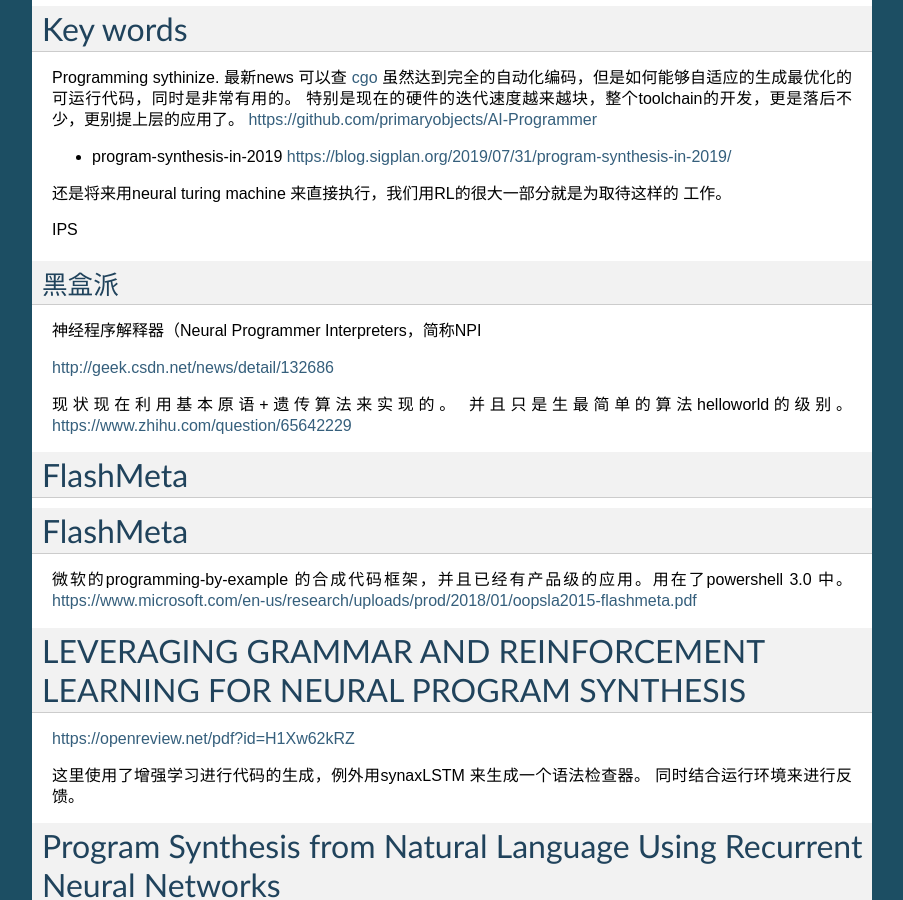
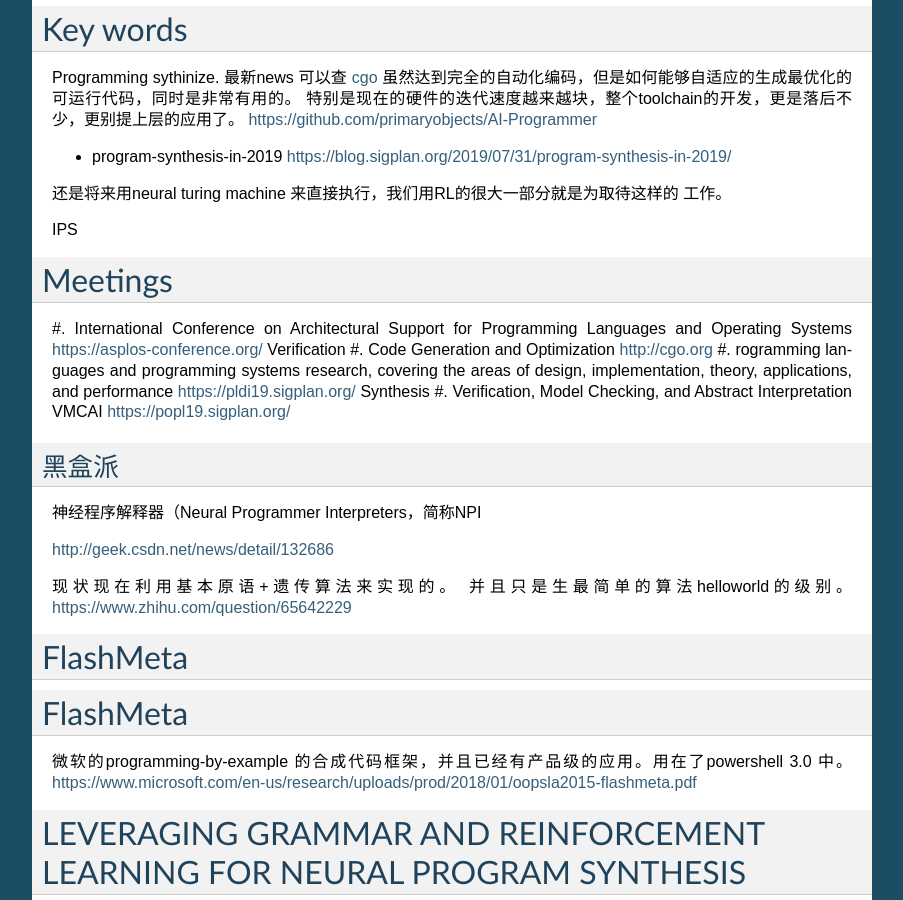
Before and after one commit to gwli/Programming, a Sphinx documentation site: the page built from source/content/Stage_4/DeepCode.rst, in a window 1280 px wide and 900 px high, scrolled down 1475 px. Shown: the whole window, without its empty margins (198-1101 px from the left). Built offline with Sphinx 7.4.7, drawn with Linux system fonts in a browser that asks for light colours.

Commit message:
meetings

```diff
--- a/source/content/Stage_4/DeepCode.rst
+++ b/source/content/Stage_4/DeepCode.rst
@@ -95,6 +95,16 @@
 
 IPS
 
+Meetings
+===========
+
+#. International Conference on Architectural Support for Programming Languages and Operating Systems
+https://asplos-conference.org/ Verification
+#. Code Generation and Optimization http://cgo.org
+#. rogramming languages and programming systems research, covering the areas of design, implementation, theory, applications, and performance
+https://pldi19.sigplan.org/  Synthesis
+#. Verification, Model Checking, and Abstract Interpretation  VMCAI https://popl19.sigplan.org/
+
 黑盒派
 ------
 
```
